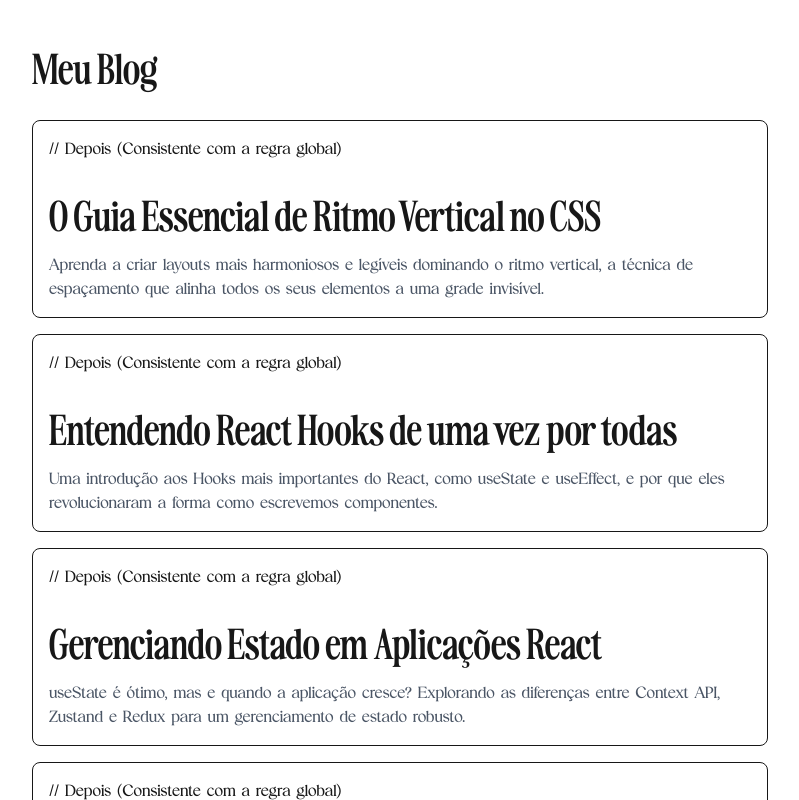
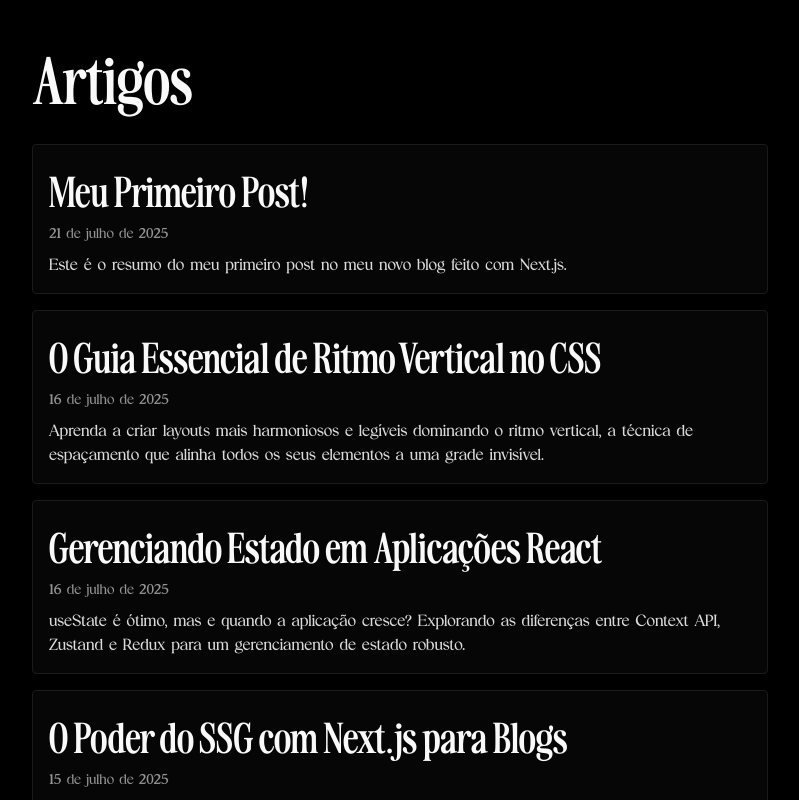
Before and after one commit to themageking/COTM-Blogger, a Next.js app: page /blog in a window 1280 px wide. Shown: the top 800 px of the page, without its empty margins (240-1039 px from the left). Built offline with nearby package versions, Linux system fonts and the light colour scheme.

Commit message:
Listagem de poste por data

```diff
--- a/posts/meu-primeiro-post.mdx
+++ b/posts/meu-primeiro-post.mdx
@@ -1,6 +1,6 @@
 ---
 title: 'Meu Primeiro Post!'
-date: '14/07/2025'
+date: '2025-07-21'
 author: 'The Mage King'
 summary: 'Este é o resumo do meu primeiro post no meu novo blog feito com Next.js.'
 ---
--- a/posts/o-poder-do-ssg-com-nextjs.mdx
+++ b/posts/o-poder-do-ssg-com-nextjs.mdx
@@ -1,7 +1,7 @@
 ---
 title: 'O Poder do SSG com Next.js para Blogs'
+summary: 'Entenda por que a Geração de Site Estático (SSG) é a melhor abordagem para blogs e sites de conteúdo, entregando performance e SEO imbatíveis.'
 date: '2025-07-15'
-summary: 'Entenda por que a Geração de Site Estático (SSG) é a melhor abordagem para blogs e sites de conteúdo, entregando performance e SEO imbatíveis.'
 ---
 
 ## SSG vs. SSR
--- a/src/app/blog/[slug]/page.tsx
+++ b/src/app/blog/[slug]/page.tsx
@@ -16,8 +16,7 @@ export default async function PostPage({ params: { slug } }: { params: { slug: s
 
     return (
       // Antes
-// Depois (Corrigido)
-<article className="prose-content max-w-3xl mx-auto p-4 md:p-8">
+      <article className="prose-content border border-gray-200 rounded-sm bg-gray-100 max-w-3xl mt-4 mx-auto p-4">
         {/* Removemos as classes daqui! Agora ele pega o estilo de .prose-content h1 */}
         <h1>{frontmatter.title}</h1>
         <p className="text-gray-400 mb-8">{frontmatter.date}</p>
--- a/src/app/blog/page.tsx
+++ b/src/app/blog/page.tsx
@@ -18,16 +18,17 @@ export default function BlogPage() {
 			slug,
 			title: data.title,
 			summary: data.summary,
+			date: data.date,
 		};
 	});
-
+	posts.sort((a, b) => new Date(b.date).getTime() - new Date(a.date).getTime());
 	return (
 		<div className="max-w-3xl mx-auto p-4">
-			<h1 className="text-4xl font-bold mb-8">Meu Blog</h1>
+			<h1 className="font-bold mb-8">Artigos</h1>
 			<ul className="space-y-4">
 				{posts.map((post) => {
 					return (
-						<BlogPostCard key={post.slug} slug={post.slug} title={post.title} summary={post.summary} />
+						<BlogPostCard key={post.slug} slug={post.slug} title={post.title} date={post.date} summary={post.summary} />
 					);
 				})}
 			</ul>
--- a/src/app/globals.css
+++ b/src/app/globals.css
@@ -2,33 +2,39 @@
 
 @theme {
 
-  --color-background: #ffffff;
-  --color-foreground: #171717;
+  --color-background: oklch(0.045 0 0);
+  --color-foreground: oklch(0.891 0 0);
 
   --text-xs: 0.75rem;
   --text-xs--line-height: 1.333333;
-
   --text-base: 1rem;
   --text-base--line-height: 1.5;
-
   --text-lg: 1.5rem;
   --text-lg--line-height: 1.333333;
-
   --text-xl: 2.25rem;
   --text-xl--line-height: 1.222222;
-
   --text-2xl: 3.5rem;
   --text-2xl--line-height: 1.142857;
-
   --text-3xl: 4.5rem;
   --text-3xl--line-height: 1.111111;
+
+--color-gray-50: oklch(0.045 0 0);
+  --color-gray-100: oklch(0.125 0 0);
+  --color-gray-200: oklch(0.222 0 0);
+  --color-gray-300: oklch(0.318 0 0);
+  --color-gray-400: oklch(0.462 0 0);
+  --color-gray-500: oklch(0.667 0 0);
+  --color-gray-600: oklch(0.761 0 0);
+  --color-gray-700: oklch(0.891 0 0);
+  --color-gray-800: oklch(0.942 0 0);
+  --color-gray-900: oklch(0.981 0 0);
+  --color-gray-950: oklch(0.992 0 0);
 }
 
 @layer base {
   @media (prefers-color-scheme: dark) {
     :root {
-      --color-background: #0a0a0a;
-      --color-foreground: #ededed;
+
     }
   }
 
@@ -39,6 +45,7 @@
 
   h1, h2, h3, h4, h5, h6 {
     font-family: var(--font-awesome);
+    color: var(--color-gray-900);
     @apply font-bold mt-8 mb-4;
   }
 
--- a/src/components/BlogPostCard.tsx
+++ b/src/components/BlogPostCard.tsx
@@ -1,18 +1,28 @@
+///workspaces/cultofthemagi-blog/src/components/BlogPostCard.tsx
 import Link from "next/link";
 
 interface BlogPostCardProps {
 	slug: string;
 	title: string;
 	summary: string;
+	date: string;
 }
 
-const BlogPostCard: React.FC<BlogPostCardProps> = ({ slug, title, summary }) => (
-	<li className="p-4 border rounded-lg hover:bg-gray-100">
-		<Link href={`/blog/${slug}`} className="block">
-// Depois (Consistente com a regra global)
-<h2 className="font-semibold">{title}</h2>			<p className="text-gray-600 mt-2">{summary}</p>
-		</Link>
-	</li>
-);
-
+const BlogPostCard: React.FC<BlogPostCardProps> = ({ slug, title, summary, date }) => {
+	const formatteDate = new Date(date).toLocaleDateString("pt-BR", {
+		year: 'numeric',
+		month: 'long',
+		day: 'numeric',
+		timeZone: "UTC",
+	});
+	return (
+		<li className="p-4 border border-gray-200 rounded-sm transition-colors bg-gray-100 hover:bg-gray-50">
+			<Link href={`/blog/${slug}`} className="block">
+				<h2 className="m-0 my-2">{title}</h2>
+				<time dateTime={date} className="text-sm text-gray-500">{formatteDate}</time>
+				<p className="text-gray-700 mt-2">{summary}</p>
+			</Link>
+		</li>
+	);
+};
 export default BlogPostCard;
```
Lines whose indentation alone changed are shown as unchanged.
